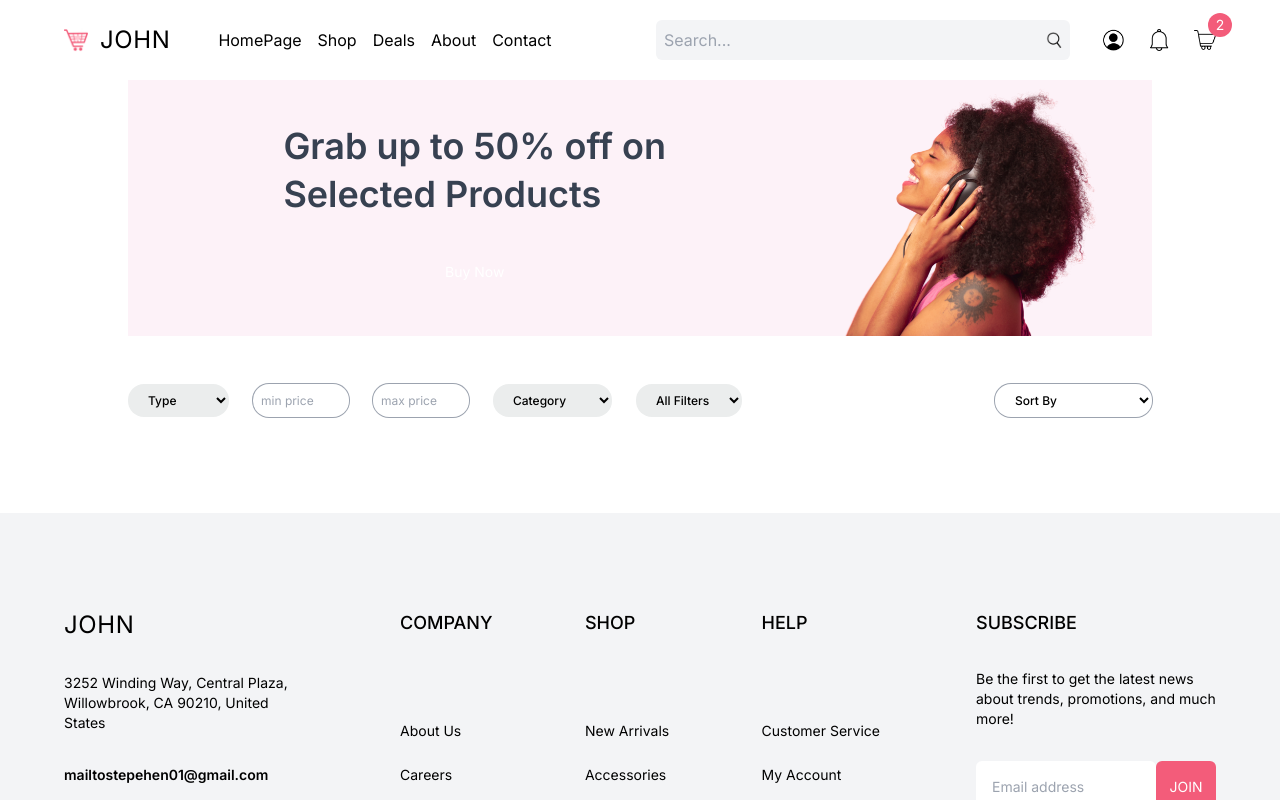
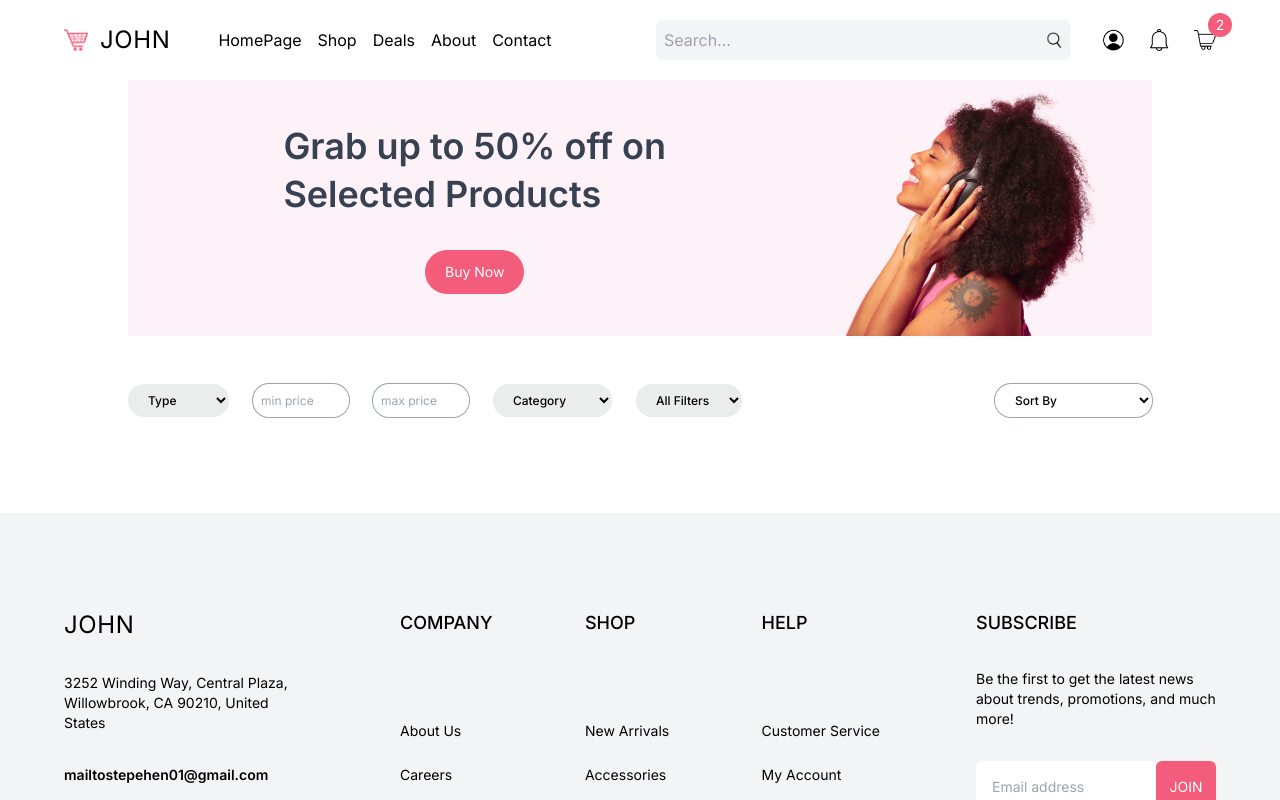
Before and after one commit to jeratdev-tech/next-ecommerce, a Next.js app: page /list in a window 1280 px wide. Shown: the top 800 px of the page. Built offline with nearby package versions, Linux system fonts and the light colour scheme.

Commit message:
error fix 11

```diff
--- a/src/app/list/page.tsx
+++ b/src/app/list/page.tsx
@@ -1,3 +1,5 @@
+"use client";
+
 // import Filter from "@/components/Filter";
 // import ProductList from "@/components/ProductList";
 // import Skeleton from "@/components/Skeleton";
@@ -23,7 +25,7 @@ const ListPage = () => {
             Grab up to 50% off on
             <br /> Selected Products
           </h1>
-          <button className="rounded-3xl bg-lama text-white w-max py-3 px-5 text-sm">
+          <button className="rounded-3xl bg-jerat text-white w-max py-3 px-5 text-sm">
             Buy Now
           </button>
         </div>
```
